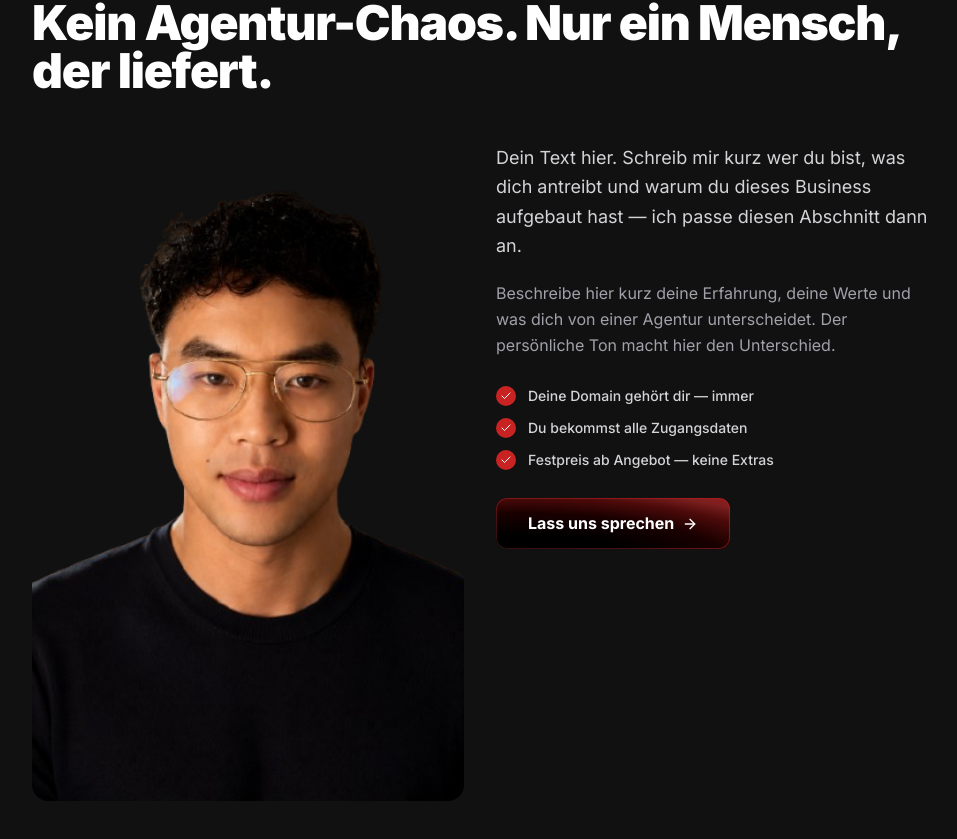
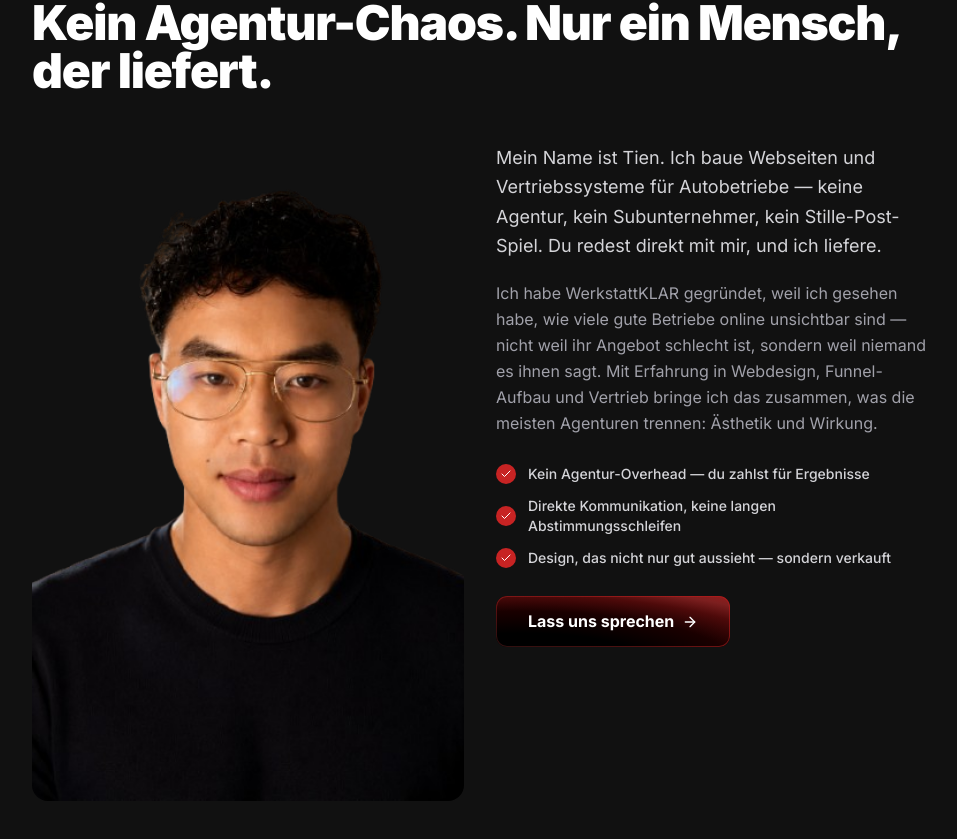
Before and after one commit to tienngyn/werkstattklar, a Next.js app: page / in a window 1280 px wide. Shown: the part 2474-3313 px from the top of the page, without its empty margins (160-1117 px from the left). Built offline with nearby package versions, Linux system fonts and the light colour scheme.

Commit message:
Add real copywriting to Über mich section
Co-Authored-By: Claude Sonnet 4.6 <noreply@anthropic.com>

```diff
--- a/app/page.tsx
+++ b/app/page.tsx
@@ -542,20 +542,20 @@ function AboutMe() {
           <Stagger className="flex flex-col gap-5">
             <FadeUp>
               <p className="text-zinc-300 text-lg leading-relaxed">
-                Dein Text hier. Schreib mir kurz wer du bist, was dich antreibt und warum du dieses Business aufgebaut hast — ich passe diesen Abschnitt dann an.
+                Mein Name ist Tien. Ich baue Webseiten und Vertriebssysteme für Autobetriebe — keine Agentur, kein Subunternehmer, kein Stille-Post-Spiel. Du redest direkt mit mir, und ich liefere.
               </p>
             </FadeUp>
             <FadeUp>
               <p className="text-zinc-400 text-base leading-relaxed">
-                Beschreibe hier kurz deine Erfahrung, deine Werte und was dich von einer Agentur unterscheidet. Der persönliche Ton macht hier den Unterschied.
+                Ich habe WerkstattKLAR gegründet, weil ich gesehen habe, wie viele gute Betriebe online unsichtbar sind — nicht weil ihr Angebot schlecht ist, sondern weil niemand es ihnen sagt. Mit Erfahrung in Webdesign, Funnel-Aufbau und Vertrieb bringe ich das zusammen, was die meisten Agenturen trennen: Ästhetik und Wirkung.
               </p>
             </FadeUp>
             <FadeUp>
               <div className="flex flex-col gap-3 pt-2">
                 {[
-                  "Deine Domain gehört dir — immer",
-                  "Du bekommst alle Zugangsdaten",
-                  "Festpreis ab Angebot — keine Extras",
+                  "Kein Agentur-Overhead — du zahlst für Ergebnisse",
+                  "Direkte Kommunikation, keine langen Abstimmungsschleifen",
+                  "Design, das nicht nur gut aussieht — sondern verkauft",
                 ].map(item => (
                   <div key={item} className="flex items-center gap-3">
                     <span className="grid w-5 h-5 place-content-center rounded-full bg-red-600/90 text-white shrink-0">
```
